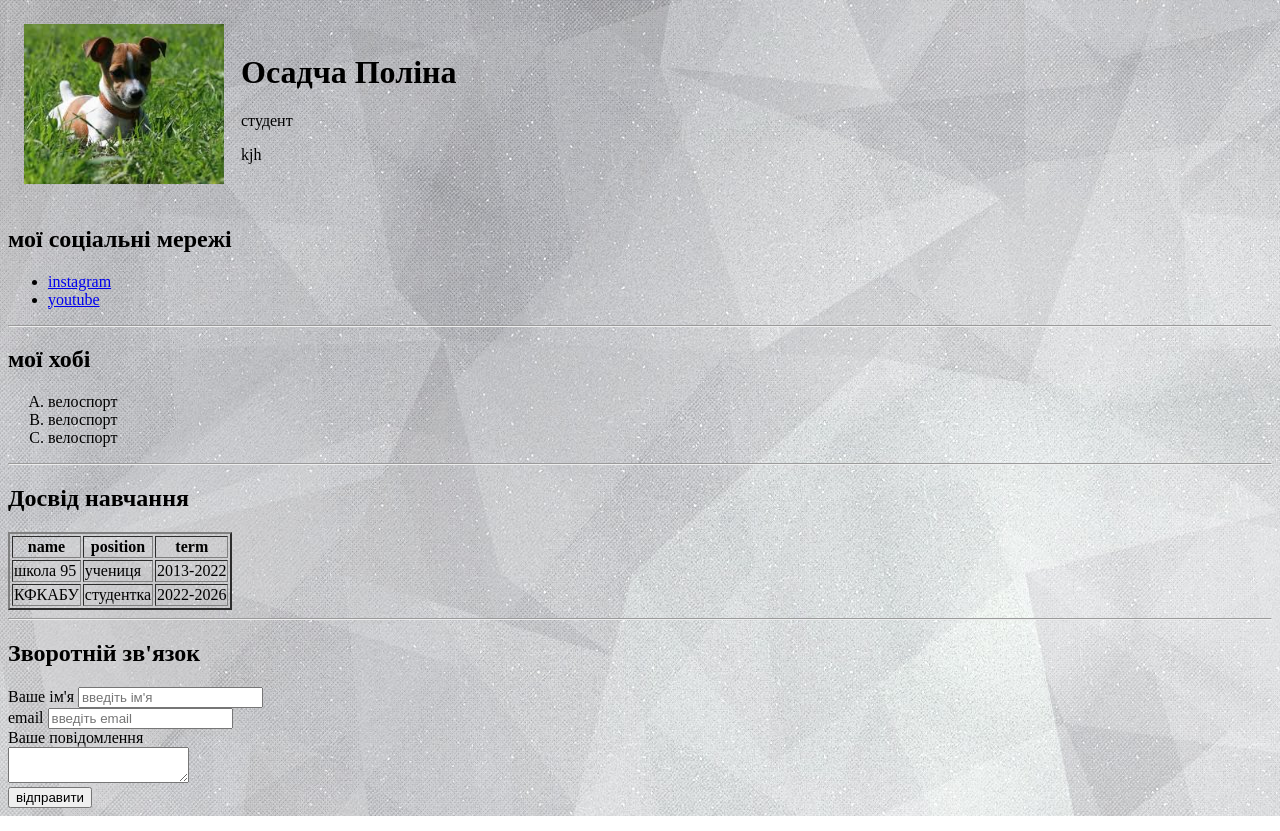
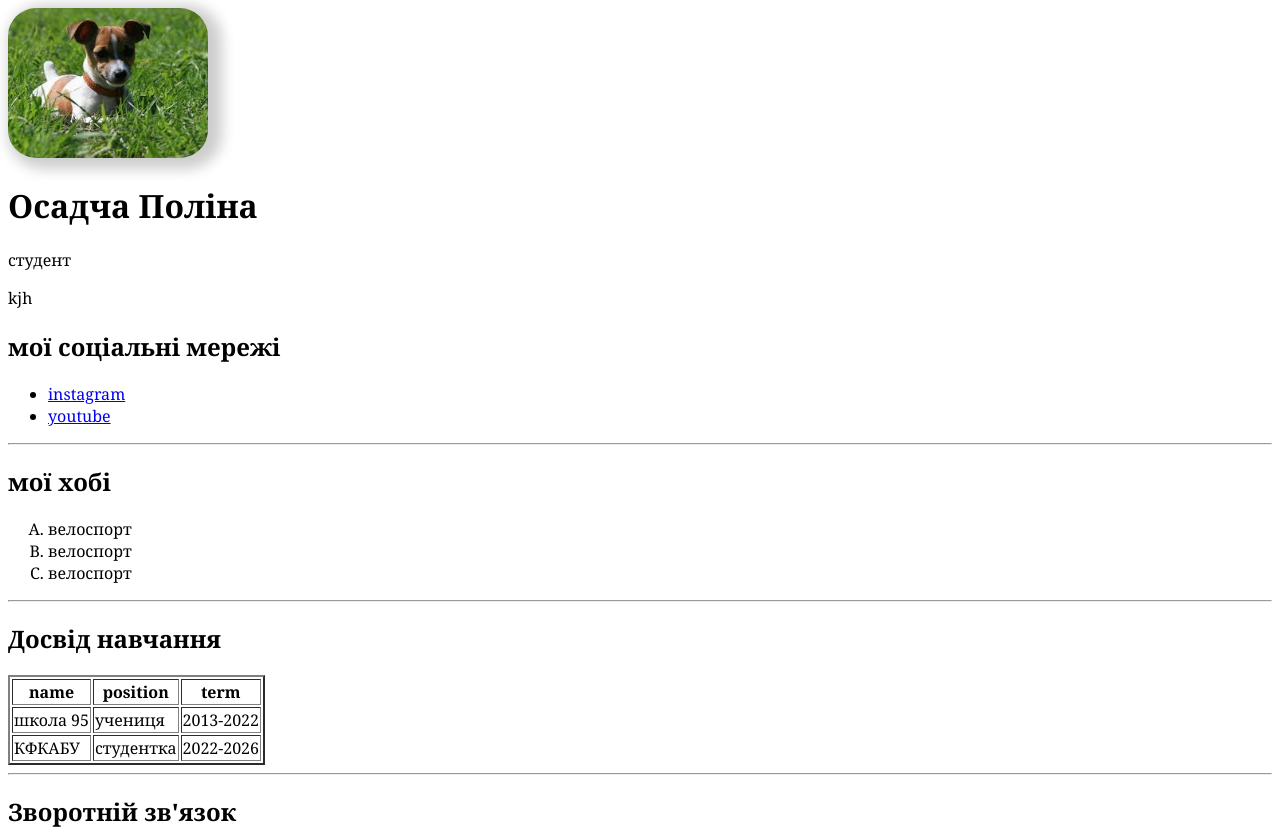
Before and after one commit to PolinaOsadcha/project1, a plain HTML site: page index.html in a window 1280 px wide. Shown: the top 831 px of the page. Drawn offline with Linux system fonts and the light colour scheme.

Commit message:
avatar was social

```diff
--- a/index.html
+++ b/index.html
@@ -2,12 +2,12 @@
 <html lang="en">
 <head>
     <title>Document</title>
+    <link rel="stylesheet" href="styles.css">
 </head>
 <body
-    background="1644329917_1-phonoteka-org-p-belo-serii-fon-dlya-prezentatsii-1.jpg">
-    <table cellspacing="15">
+    table cellspacing="15">
         <tr>
-            <td><img src="images (2).jpg" width="200" alt="моє фото"></td>
+            <td><img src="images (2).jpg" alt="моє фото" class="avatar"></td>
             <td> <h1>Осадча Поліна</h1>
                 <p>студент</p>
                 kjh</p>
--- /dev/null
+++ b/styles.css
@@ -0,0 +1,13 @@
+body{
+    /* background-color: burlywood; */
+font-size: 16px;
+font-weight: normal;
+font-family: Georgia, 'Times New Roman', Times, serif;
+}
+
+.avatar {
+    width: 200px;
+    height: 150px;
+    border-radius: 28px;
+    box-shadow: 7px 4px 14px 7px rgb(0 0 0 / 20%);
+}
```
